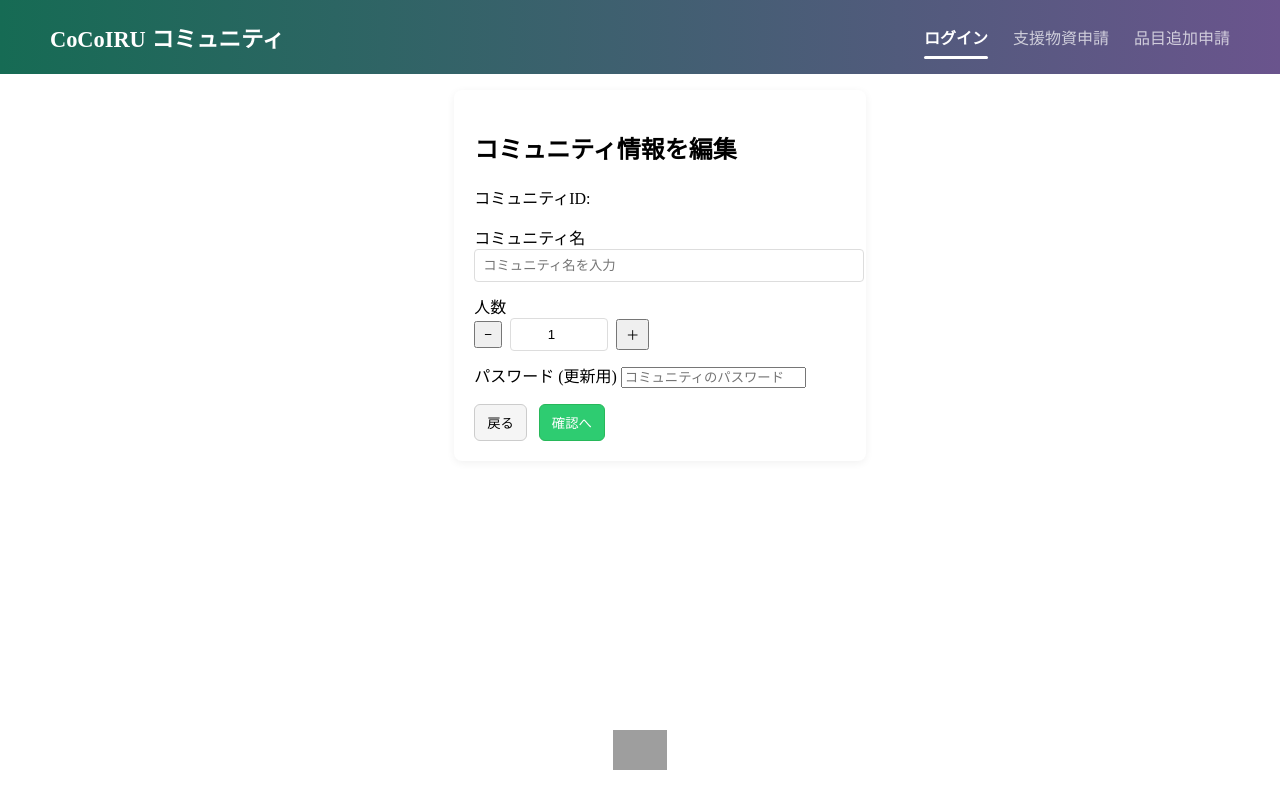
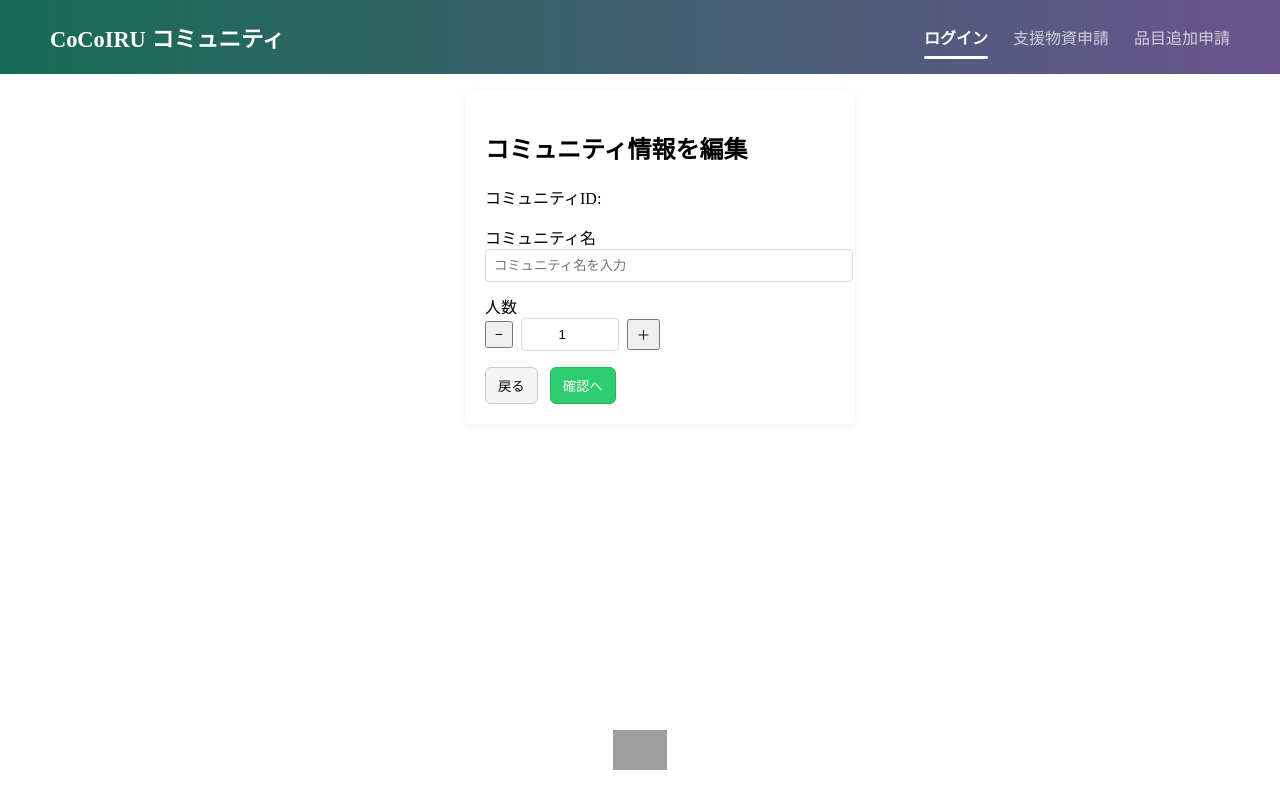
Before and after one commit to IBA-HOK/CoCoIRU, a SvelteKit app in the folder Svelte/: page /community/community_Login/edit in a window 1280 px wide. Built offline with nearby package versions, Linux system fonts and the light colour scheme; grey boxes are pictures that could not be loaded.

Commit message:
コミュニティ編集のパスワード関連項目を削除

```diff
--- a/Svelte/src/routes/community/community_Login/edit/+page.svelte
+++ b/Svelte/src/routes/community/community_Login/edit/+page.svelte
@@ -60,10 +60,6 @@
       </div>
     </label>
 
-    <label>パスワード (更新用)
-      <input type="password" bind:value={password} placeholder="コミュニティのパスワード" />
-    </label>
-
     <div class="actions">
       <button class="btn" on:click={back}>戻る</button>
       <button class="btn primary" on:click={toConfirm} disabled={!name.trim()}>確認へ</button>
--- a/Svelte/src/routes/community/community_Login/edit/confirm/+page.svelte
+++ b/Svelte/src/routes/community/community_Login/edit/confirm/+page.svelte
@@ -62,7 +62,6 @@
     <p><strong>コミュニティID:</strong> {draft.communityId}</p>
     <p><strong>コミュニティ名:</strong> {draft.name}</p>
     <p><strong>人数:</strong> {draft.count}</p>
-    <p><strong>更新用パスワード:</strong> {draft.password ? '●'.repeat(Math.max(3, String(draft.password).length)) : '—'}</p>
 
     {#if error}
       <div class="result error">
```
